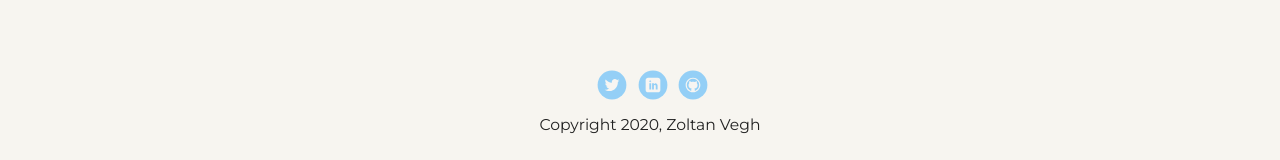
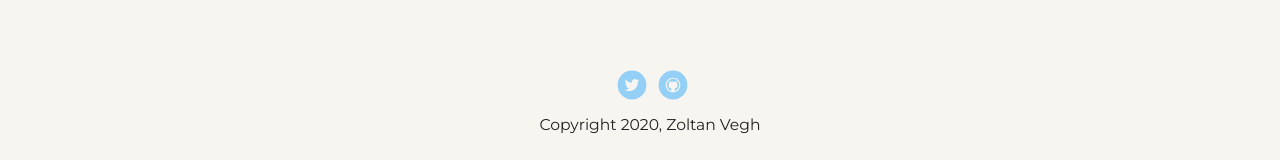
Before and after one commit to zvegh/techdegree-project-1, a plain HTML site: page portfolio_update_v1/experience.html in a window 1280 px wide. Shown: the part 905-1065 px from the top of the page. Drawn offline with Linux system fonts and the light colour scheme.

Commit message:
removed linkedin link due to not working

```diff
--- a/portfolio_update_v1/experience.html
+++ b/portfolio_update_v1/experience.html
@@ -98,14 +98,7 @@
             >Twitter</a
           >
         </li>
-        <li>
-          <a
-            href="www.linkedin.com/in/zvegh"
-            target="_blank"
-            class="social linkedin"
-            >LinkedIn</a
-          >
-        </li>
+
         <li>
           <a
             href="https://github.com/zvegh"
```
Also changed, not shown: portfolio_update_v1/index.html (+1 -8 lines).
